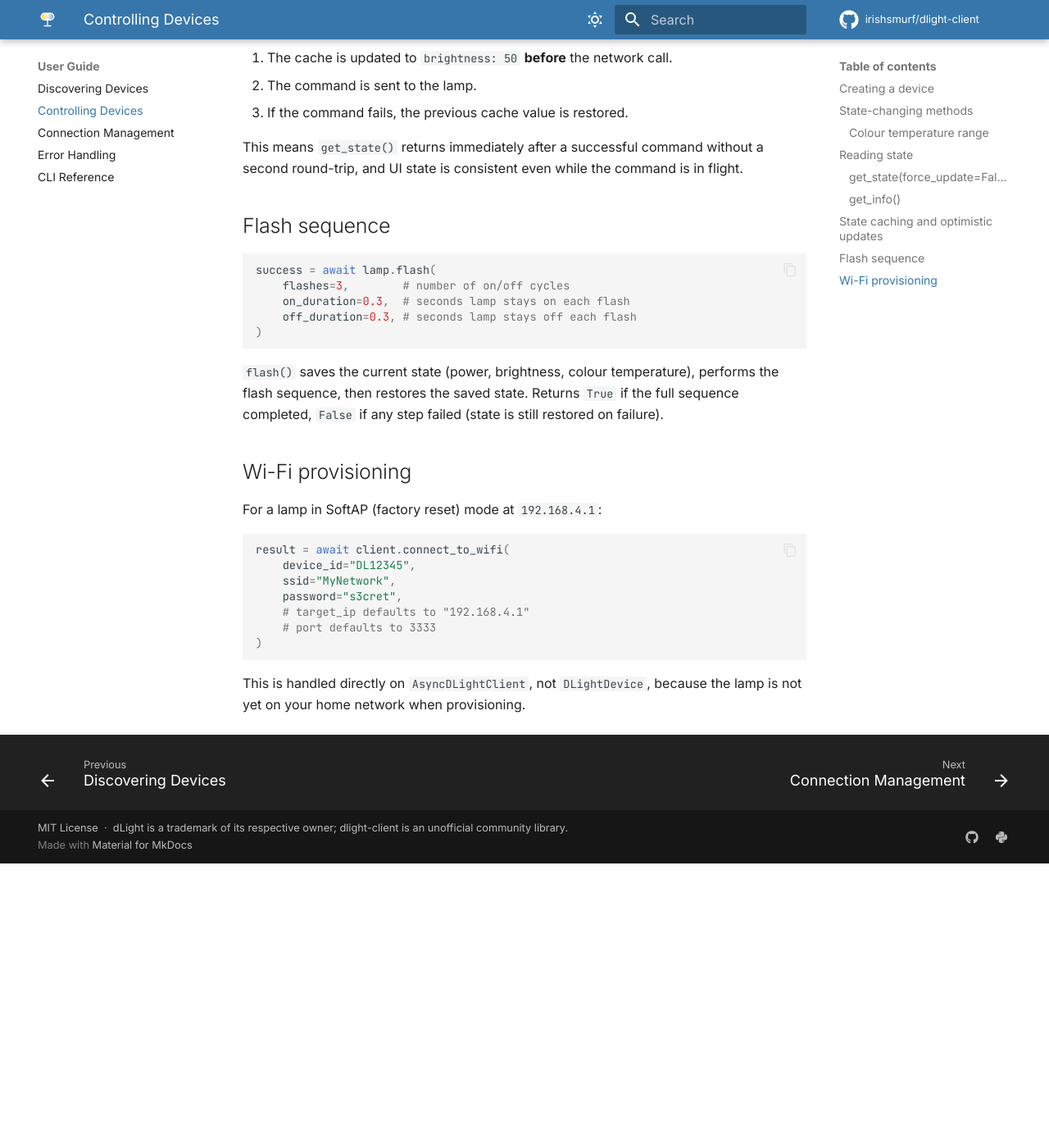
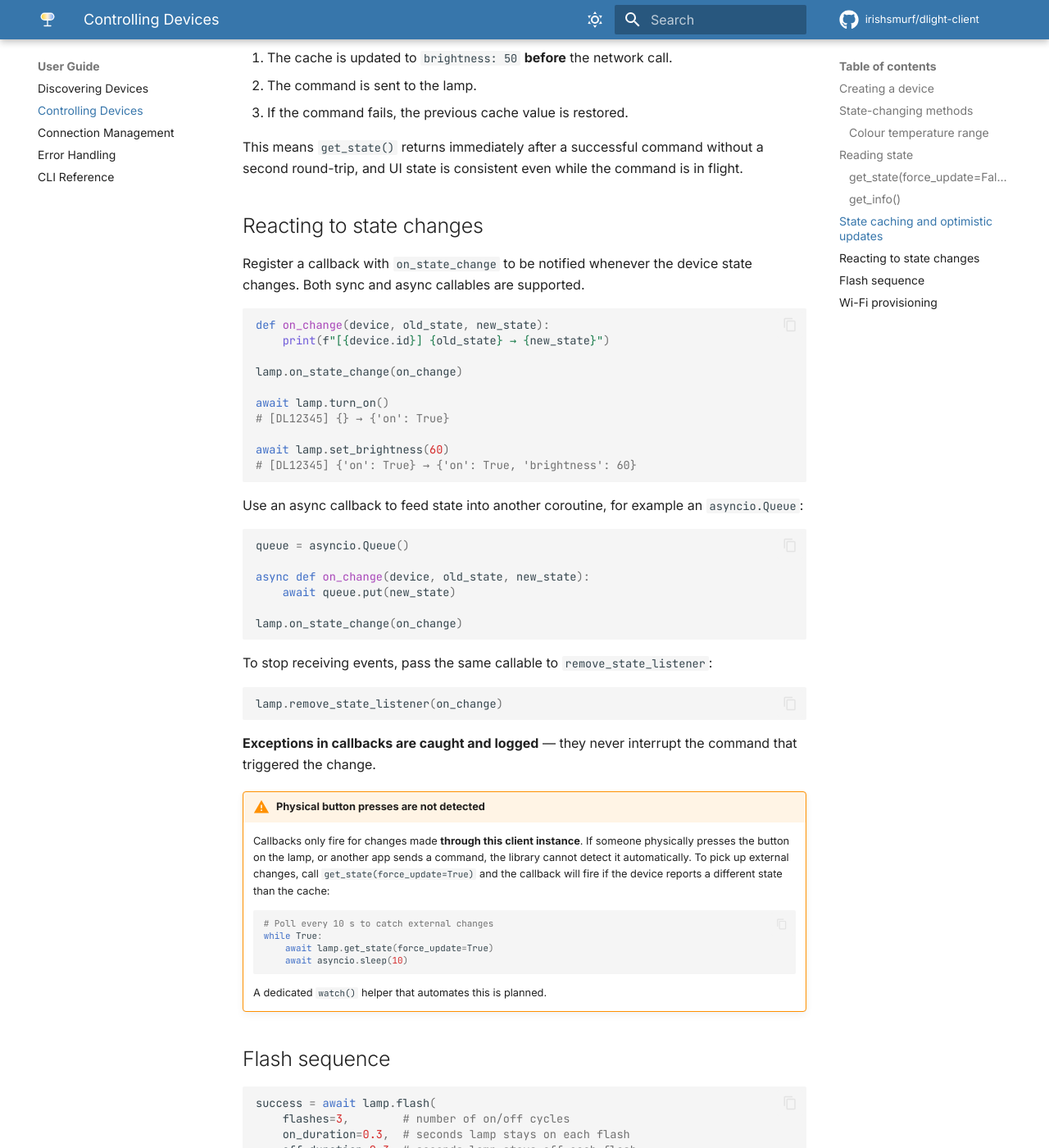
Before and after one commit to Irishsmurf/dlight-client, an MkDocs documentation site: the page built from docs/user-guide/device-control.md, in a window 1280 px wide and 1400 px high, scrolled down 2227 px. Shown: the whole window at 82% size. Built offline with MkDocs 1.6.1 and Material for MkDocs 9.7.7, drawn with Linux system fonts in a browser that asks for light colours; comment, search, counter and statistics services are not loaded; before the commit the page ends 3280 px from its top, so only the background shows below that.

Commit message:
feat(device): add on_state_change / remove_state_listener callbacks (#44)
* feat(device): add on_state_change / remove_state_listener callbacks

DLightDevice now supports sync and async state change listeners.
Callbacks receive (device, old_state, new_state) and fire after each
settled state change. Rollbacks are suppressed (old == new). Also fixes
turn_on/turn_off rollback to correctly remove the 'on' key rather than
defaulting it when state was previously unknown.

Co-Authored-By: Claude Sonnet 4.6 <noreply@anthropic.com>

* fix(tests): replace assigned lambda with def to satisfy flake8 E731

Co-Authored-By: Claude Sonnet 4.6 <noreply@anthropic.com>

* refactor(device): address PR review comments

- Call callback first, check asyncio.iscoroutine(res) to handle partial
  and callable-object async callbacks (replaces iscoroutinefunction)
- Replace copy.deepcopy with lightweight _clone_state helper
- Use _LOGGER.error in task done callback (not .exception outside except)
- Convert test_remove_listener to async def (IsolatedAsyncioTestCase)

Co-Authored-By: Claude Sonnet 4.6 <noreply@anthropic.com>

* chore: add /review-pr skill for Claude Code

Fetches inline and top-level PR comments, triages into apply/discuss/skip,
applies clean fixes, runs tests + lint, then commits and pushes.

Co-Authored-By: Claude Sonnet 4.6 <noreply@anthropic.com>

---------

Co-authored-by: Claude Sonnet 4.6 <noreply@anthropic.com>

````diff
--- a/docs/user-guide/device-control.md
+++ b/docs/user-guide/device-control.md
@@ -79,6 +79,54 @@ info = await lamp.get_info()
 
 This means `get_state()` returns immediately after a successful command without a second round-trip, and UI state is consistent even while the command is in flight.
 
+## Reacting to state changes
+
+Register a callback with `on_state_change` to be notified whenever the device state changes. Both sync and async callables are supported.
+
+```python
+def on_change(device, old_state, new_state):
+    print(f"[{device.id}] {old_state} → {new_state}")
+
+lamp.on_state_change(on_change)
+
+await lamp.turn_on()
+# [DL12345] {} → {'on': True}
+
+await lamp.set_brightness(60)
+# [DL12345] {'on': True} → {'on': True, 'brightness': 60}
+```
+
+Use an async callback to feed state into another coroutine, for example an `asyncio.Queue`:
+
+```python
+queue = asyncio.Queue()
+
+async def on_change(device, old_state, new_state):
+    await queue.put(new_state)
+
+lamp.on_state_change(on_change)
+```
+
+To stop receiving events, pass the same callable to `remove_state_listener`:
+
+```python
+lamp.remove_state_listener(on_change)
+```
+
+**Exceptions in callbacks are caught and logged** — they never interrupt the command that triggered the change.
+
+!!! warning "Physical button presses are not detected"
+    Callbacks only fire for changes made **through this client instance**. If someone physically presses the button on the lamp, or another app sends a command, the library cannot detect it automatically. To pick up external changes, call `get_state(force_update=True)` and the callback will fire if the device reports a different state than the cache:
+
+    ```python
+    # Poll every 10 s to catch external changes
+    while True:
+        await lamp.get_state(force_update=True)
+        await asyncio.sleep(10)
+    ```
+
+    A dedicated `watch()` helper that automates this is planned.
+
 ## Flash sequence
 
 ```python
````
Also changed, not shown: .claude/commands/review-pr.md (added, +91 -0 lines), CHANGELOG.md (+9 -0 lines), docs/api/device.md (+44 -0 lines), 2 other files.
